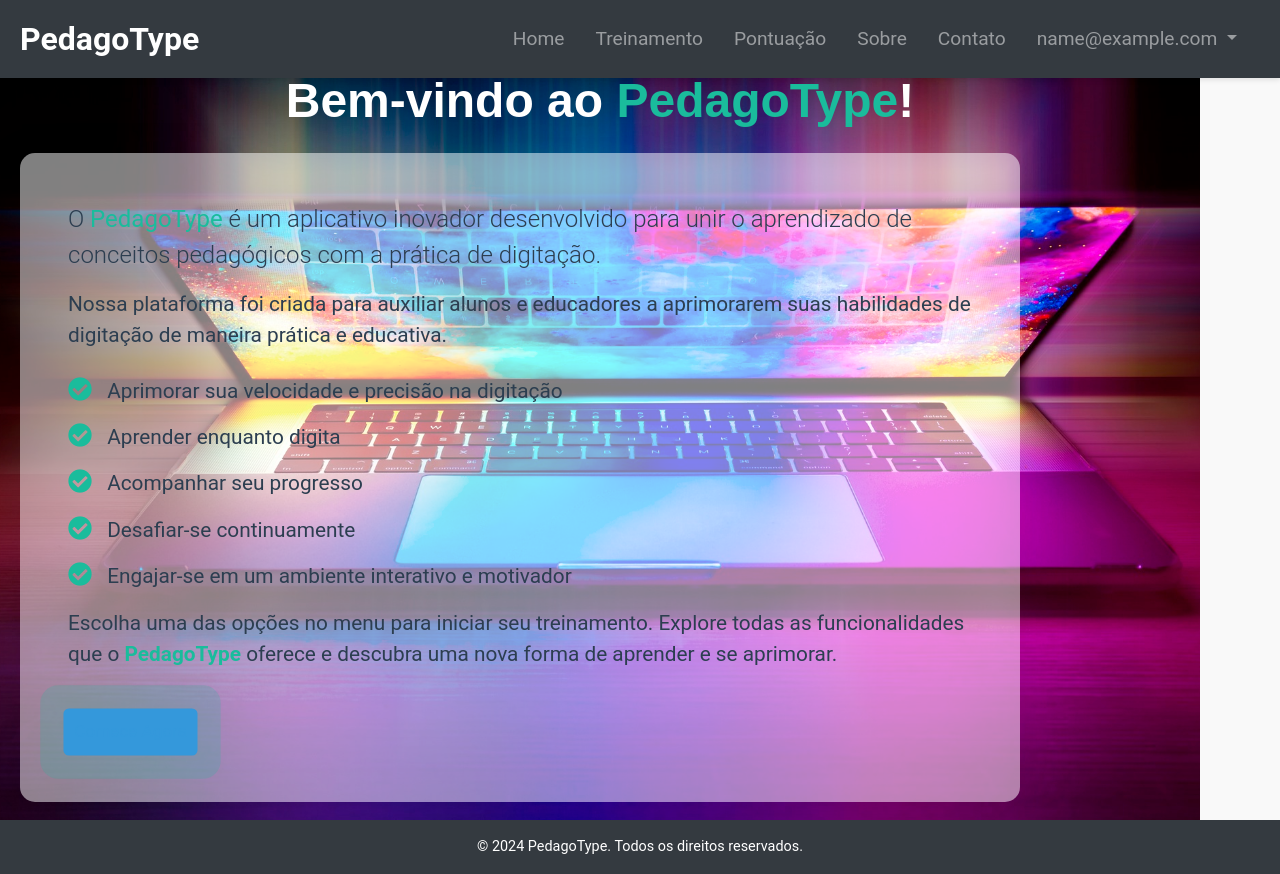
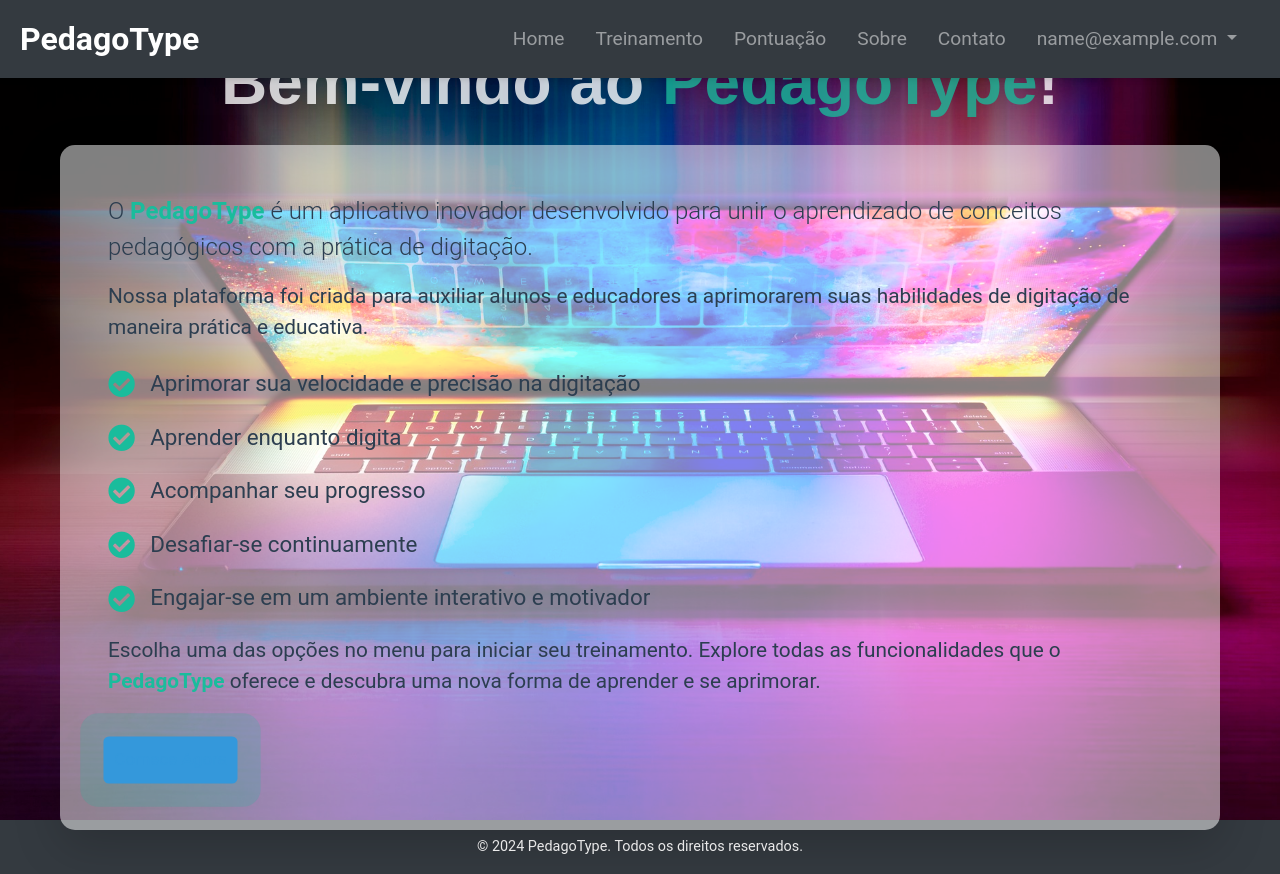
Before and after one commit to ragnarthur/pedagotype, a Flask app: page / in a window 1280 px wide. Run offline with Flask 3, Linux system fonts and the light colour scheme; the visitor is signed in with stand-in values (Sample User, id 1); data that the repository does not hold is empty; some libraries are stand-ins or nearby versions.

Commit message:
commit pagina index perfeita

```diff
--- a/app/static/css/styles.css
+++ b/app/static/css/styles.css
@@ -26,31 +26,52 @@ main.container {
     background-position: center;     /* Centraliza a imagem */
     background-repeat: no-repeat;    /* Garante que a imagem não se repita */
     min-height: 100vh;               /* Garante que a altura mínima seja 100% da altura da tela */
+    width: 100vw;                    /* Garante que a largura seja 100% da tela */
     display: flex;
-    justify-content: center;
-    align-items: center;
-    padding: 0;                      /* Remove o padding do Bootstrap */
+    justify-content: center;         /* Centraliza horizontalmente o conteúdo */
+    align-items: center;             /* Centraliza verticalmente o conteúdo */
+    padding: 0;                      /* Remove o padding */
     margin: 0;                       /* Remove margens */
+    position: relative;              /* Para que o conteúdo seja posicionado corretamente */
 }
 
+.container {
+    max-width: 1000px; /* Limite de largura */
+    padding: 20px; /* Espaçamento interno */
+    box-sizing: border-box;
+    z-index: 2; /* Para garantir que fique acima do background */
+}
+
+/* Efeito de movimento no título */
 .animated-title {
     font-weight: 700;
-    font-size: 3rem;                 /* Aumentando o título */
+    font-size: 4rem;                 /* Aumentando o título */
     color: #ffffff;                  /* Cor branca para melhor contraste com a imagem de fundo */
-    animation: slideInFromLeft 1.2s ease-out forwards;
+    animation: slideInFromLeft 2s ease-out forwards, fadeInAndOut 5s infinite ease-in-out;
+    opacity: 1;                      /* Garantir que o título seja visível */
 }
 
+@keyframes fadeInAndOut {
+    0% { opacity: 0.2; }
+    50% { opacity: 1; }
+    100% { opacity: 0.2; }
+}
+
+/* Ajuste no tamanho do box de boas-vindas */
 .welcome-box {
     background-color: rgba(255, 255, 255, 0.5); /* Tornando o box translúcido */
     border-radius: 15px;
-    padding: 40px;                  /* Aumentando o padding */
+    padding: 60px 40px;                 /* Aumentando o padding para melhor centralização */
     text-align: left;
     transition: background-color 0.3s ease, box-shadow 0.3s ease;
     opacity: 0;
     transform: translateY(20px);
     animation: fadeInUp 0.8s forwards;
-    max-width: 1000px;
+    max-width: 1200px;                  /* Aumentando o tamanho máximo do box */
     box-shadow: 0 10px 20px rgba(0, 0, 0, 0.2); /* Sombra para destacar o box */
+    z-index: 2; /* Garantir que o box fique acima da imagem de fundo */
+    position: relative; /* Mantém o box acima do fundo */
+    margin: 0 auto; /* Centraliza o box horizontalmente */
 }
 
 .welcome-box:hover {
@@ -68,35 +89,52 @@ main.container {
     color: #1ABC9C;
 }
 
-/* Sobrescrevendo margens e paddings dos itens de lista do Bootstrap */
+/* Removendo margens e paddings padrão do Bootstrap */
 .welcome-box .feature-list {
     list-style-type: none;
-    padding-left: 0;
+    padding-left: 0; /* Remove o padding à esquerda */
+    margin: 0; /* Remove margens adicionais */
 }
 
+/* Estilizando os itens da lista */
 .welcome-box .feature-list li {
-    font-size: 1.3rem;
-    margin-bottom: 15px;
-    color: #2C3E50;
-    transition: transform 0.3s ease;
+    font-size: 1.4rem; /* Aumentando o tamanho do texto para melhor legibilidade */
+    margin-bottom: 20px; /* Aumentando o espaçamento entre os itens */
+    color: #2C3E50; /* Cor principal do texto */
+    transition: transform 0.3s ease, color 0.3s ease; /* Suave transição no hover */
+    display: flex; /* Alinhando o ícone e o texto na mesma linha */
+    align-items: center; /* Alinha verticalmente o ícone com o texto */
 }
 
+/* Estilizando o ícone dentro dos itens da lista */
 .welcome-box .feature-list li i {
-    color: #1ABC9C;
-    margin-right: 10px;
-    font-size: 1.5rem;
+    color: #1ABC9C; /* Cor dos ícones */
+    margin-right: 15px; /* Aumenta o espaçamento entre o ícone e o texto */
+    font-size: 1.7rem; /* Aumentando o tamanho dos ícones */
+    transition: transform 0.3s ease; /* Transição suave ao passar o mouse */
 }
 
+/* Efeito de hover nos itens da lista */
 .welcome-box .feature-list li:hover {
-    transform: scale(1.05);
+    transform: scale(1.05); /* Aumenta levemente o tamanho do item no hover */
+    color: #1ABC9C; /* Muda a cor do texto para combinar com o ícone */
 }
 
+/* Efeito de hover nos ícones */
+.welcome-box .feature-list li:hover i {
+    transform: rotate(20deg); /* Adiciona uma leve rotação ao ícone ao passar o mouse */
+}
+
+/* Destaque para elementos strong */
 .welcome-box strong {
-    color: #1ABC9C;
+    color: #1ABC9C; /* Cor de destaque para textos em negrito */
+    font-weight: bold; /* Adiciona um peso extra ao texto destacado */
 }
 
 /* Efeito de botão com pulso */
+/* Adicionando um espaçamento maior entre o botão e o rodapé */
 .pulse-button {
+    margin-top: 30px; /* Adicionando mais espaço acima do botão */
     background-color: #1ABC9C;
     color: white;
     border: none;
```
